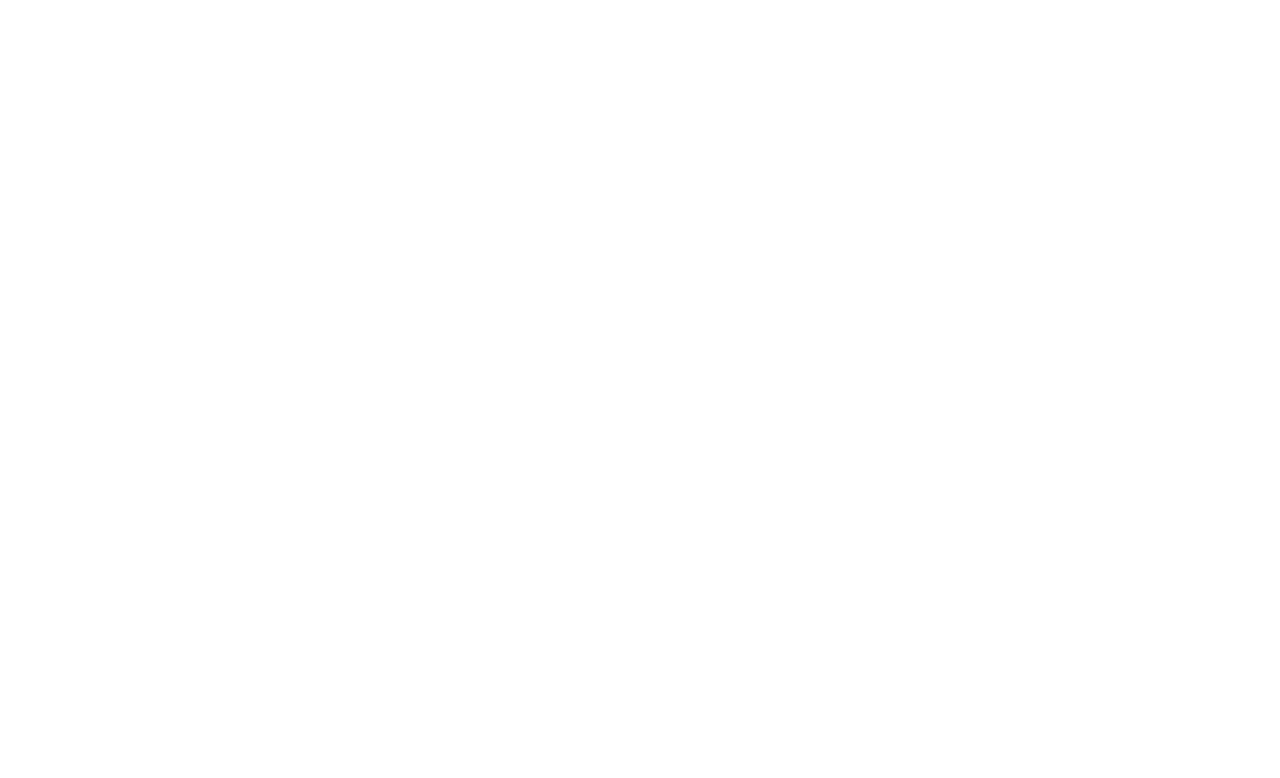
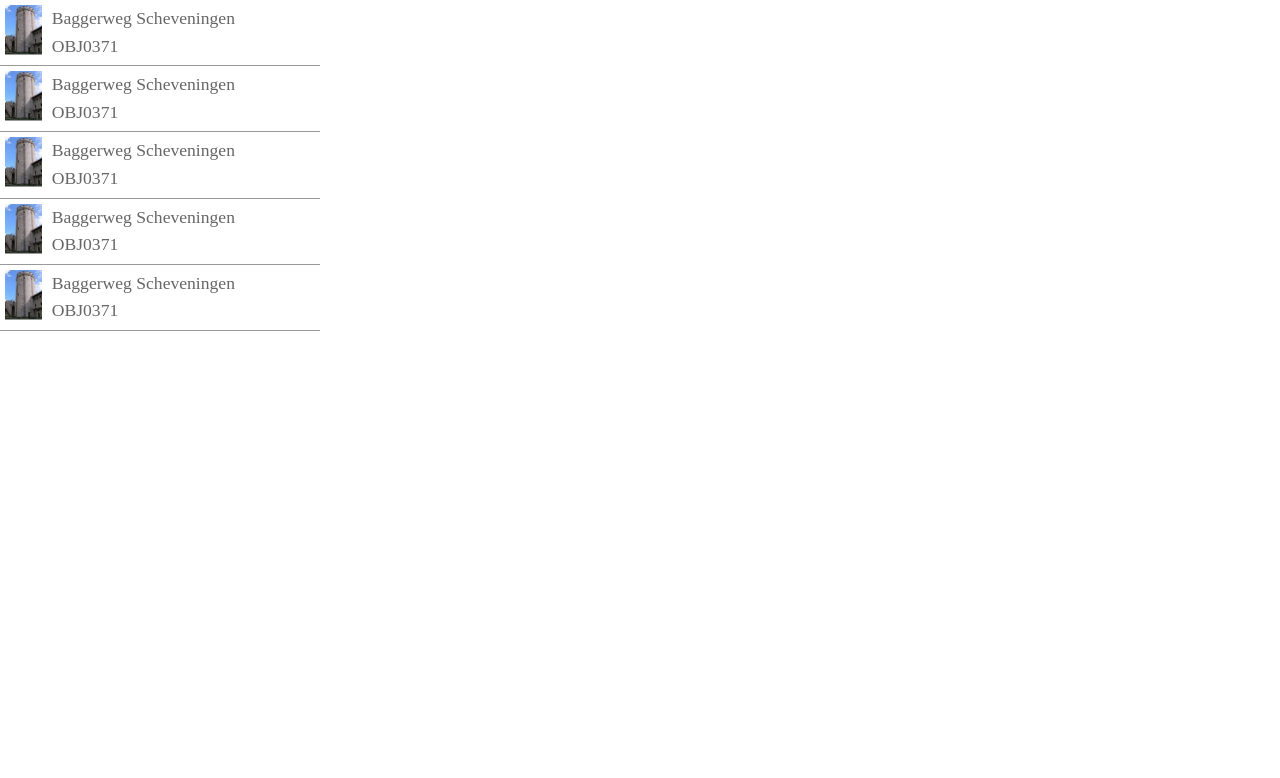
Before and after one commit to TuvokVersatileKolinahr/PPDemo, a plain HTML site: page index.html in a window 1280 px wide. Shown: the top 778 px of the page. Drawn offline with Linux system fonts and the light colour scheme; some packages are replaced by stand-ins of ours.

Commit message:
add list & map

```diff
--- a/index.html
+++ b/index.html
@@ -12,21 +12,20 @@
 		<!-- Controls -->
 		<header class="top clearfix"></header>
 
-		<section>
-			<div class="list">
-				<ul>
-					<li ng-repeat="property in properties">
-						<img src="{{property.PhotoPhileRef}}" alt="{{property.Code}}" />
-						<p>{{property.Code}}</p>
-						<p>{{property.Name}}</p>
-					</li>
-			</div>
-			<div class="map">
+		<section class="list">
+			<ul>
+				<li class="clearfix" ng-repeat="property in properties">
+					<img ng-src="{{property.PhotoPhileRef}}" alt="{{property.Code}}" />
+					<p>{{property.Code}}</p>
+					<p>{{property.Name}}</p>
+				</li>
+		</section>
+		<section class="map" id="map-canvas">
 
-			</div>
 		</section>
 
 		<script src='static/js/vendor/angularjs/1.3.0/angular.min.js'></script>
 		<script src='static/js/app.js'></script>
+		<script type="text/javascript" src="https://maps.googleapis.com/maps/api/js?key=AIzaSyCMFGTIvS385CKvB7J8FC5cBala85M9FLQ"></script>
 	</body>
 </html>
--- a/static/css/main.css
+++ b/static/css/main.css
@@ -2,4 +2,39 @@
 html,body,div,span,object,iframe,h1,h2,h3,h4,h5,h6,p,blockquote,pre,abbr,address,cite,code,del,dfn,em,img,ins,kbd,q,samp,small,strong,sub,sup,var,b,i,dl,dt,dd,ol,ul,li,fieldset,form,label,legend,table,caption,tbody,tfoot,thead,tr,th,td,article,aside,canvas,details,figcaption,figure,footer,header,hgroup,menu,nav,section,summary,time,mark,audio,video,output{margin:0;padding:0;border:0;outline:0;font-size:100%;vertical-align:baseline;background:transparent;-webkit-box-sizing:border-box;-moz-box-sizing:border-box;box-sizing:border-box;}body{line-height:1;}article,aside,details,figcaption,figure,footer,header,hgroup,menu,nav,section{display:block;}nav ul{list-style:none;}blockquote,q{quotes:none;}blockquote:before,blockquote:after,q:before,q:after{content:'';content:none;}a{margin:0;padding:0;font-size:100%;vertical-align:baseline;background:transparent;} ins{background-color:#ff9;color:#000;text-decoration:none;} mark{background-color:#ff9;color:#000;font-style:italic;font-weight:bold;}output{color:#000;display:inline;}del{text-decoration:line-through;}abbr[title],dfn[title]{border-bottom:1px dotted;cursor:help;}table{border-collapse:collapse;border-spacing:0;} hr{display:block;height:1px;border:0;border-top:1px solid #cccccc;margin:1em 0;padding:0;}input,select{vertical-align:middle;}
 
 /* Module */
-html, body{height: 100%;}
+html, body, .list, .map{height: 100%;}
+body{
+  color: #333333;
+}
+
+.list{
+  background: rgba(255,255,255,.8);
+  float: left;
+  width: 25%;
+}
+.list ul li{
+  border-bottom: 1px solid #999999;
+  color: #666666;
+  cursor: pointer;
+  padding: 5px;
+}
+.list ul li p {
+  font-size: 1.1em;
+  padding: 5px 0;
+}
+.list ul li img{
+  border-bottom: 1px solid #999;
+  float: left;
+  margin-right: 10px;
+  max-height: 50px;
+  max-width: 50px;
+}
+
+.clearfix:after{
+  content: ".";
+  display: block;
+  clear: both;
+  visibility: hidden;
+  line-height: 0;
+  height: 0;
+}
--- a/static/js/app.js
+++ b/static/js/app.js
@@ -1,7 +1,27 @@
 var app = angular.module('propertypassport', [])
 
-  .controller('MainController', ['$scope', function($scope){
+  .controller('MainController', ['$scope', '$http', function($scope, $http){
 
+	  $http.get('static/js/mock.js').
+	  success(function(data, status, headers, config) {
+	   	$scope.properties = data;
+	   	console.log('Got ' + $scope.properties.length + ' properties');
+	  }).
+	  error(function(data, status, headers, config) {
+	    console.error('Could not retrieve properties from server...');
+	  });
+
+
+	  /* Init maps */
+	  function initialize() {
+        var mapOptions = {
+          center: { lat: 52.2573142, lng: 6.0717659},
+          zoom: 8
+        };
+        var map = new google.maps.Map(document.getElementById('map-canvas'),
+            mapOptions);
+      }
+      google.maps.event.addDomListener(window, 'load', initialize);
 
 
   }]);
--- a/static/js/mock.js
+++ b/static/js/mock.js
@@ -1,27 +1,27 @@
 [
 	{
-		Code			: "Baggerweg Scheveningen",
-		Name			: "OBJ0371",
-		PhotoPhileRef	: "http://www.castles.nl/tn_p8280232.jpg"
+		"Code"			: "Baggerweg Scheveningen",
+		"Name"			: "OBJ0371",
+		"PhotoPhileRef"	: "static/img/castle.jpg"
 	},
 	{
-		Code			: "Baggerweg Scheveningen",
-		Name			: "OBJ0371",
-		PhotoPhileRef	: "http://www.castles.nl/tn_p8280232.jpg"
+		"Code"			: "Baggerweg Scheveningen",
+		"Name"			: "OBJ0371",
+		"PhotoPhileRef"	: "static/img/castle.jpg"
 	},
 	{
-		Code			: "Baggerweg Scheveningen",
-		Name			: "OBJ0371",
-		PhotoPhileRef	: "http://www.castles.nl/tn_p8280232.jpg"
+		"Code"			: "Baggerweg Scheveningen",
+		"Name"			: "OBJ0371",
+		"PhotoPhileRef"	: "static/img/castle.jpg"
 	},
 	{
-		Code			: "Baggerweg Scheveningen",
-		Name			: "OBJ0371",
-		PhotoPhileRef	: "http://www.castles.nl/tn_p8280232.jpg"
+		"Code"			: "Baggerweg Scheveningen",
+		"Name"			: "OBJ0371",
+		"PhotoPhileRef"	: "static/img/castle.jpg"
 	},
 	{
-		Code			: "Baggerweg Scheveningen",
-		Name			: "OBJ0371",
-		PhotoPhileRef	: "http://www.castles.nl/tn_p8280232.jpg"
+		"Code"			: "Baggerweg Scheveningen",
+		"Name"			: "OBJ0371",
+		"PhotoPhileRef"	: "static/img/castle.jpg"
 	}
 ]
```
Also changed, not shown: static/img/castle.jpg (added).
